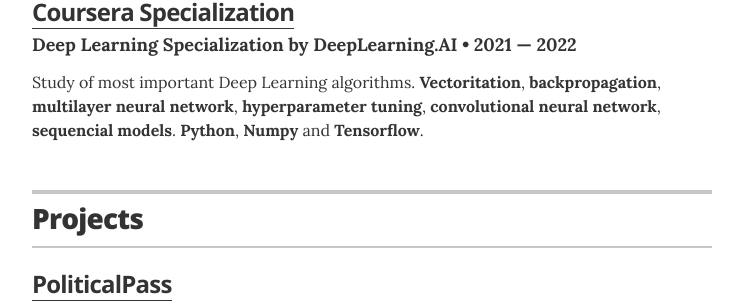
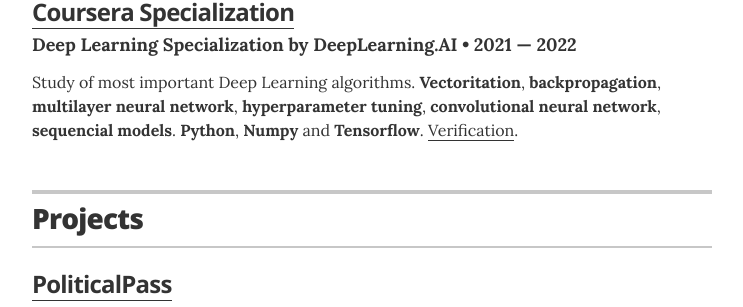
Before and after one commit to rubzip/rubzip.github.io, a Jekyll site: the page built from index.html, in a window 1280 px wide and 900 px high, scrolled down 1051 px. Shown: the part 140-447 px from the top of the window, without its empty margins (268-1011 px from the left). Built offline with Jekyll 4.4.1, drawn with Linux system fonts in a browser that asks for light colours.

Commit message:
Update education.yml

```diff
--- a/_data/education.yml
+++ b/_data/education.yml
@@ -16,4 +16,4 @@
 - degree: Deep Learning Specialization by DeepLearning.AI
   uni: <a href="https://www.coursera.org/specializations/deep-learning">Coursera Specialization</a>
   year: 2021 &mdash; 2022
-  summary: Study of most important Deep Learning algorithms. <b>Vectoritation</b>, <b>backpropagation</b>,<b> multilayer neural network</b>,<b> hyperparameter tuning</b>,<b> convolutional neural network</b>,<b> sequencial models</b>. <b>Python</b>, <b>Numpy</b> and <b>Tensorflow</b>.
+  summary: Study of most important Deep Learning algorithms. <b>Vectoritation</b>, <b>backpropagation</b>,<b> multilayer neural network</b>,<b> hyperparameter tuning</b>,<b> convolutional neural network</b>,<b> sequencial models</b>. <b>Python</b>, <b>Numpy</b> and <b>Tensorflow</b>. <a href="https://coursera.org/verify/specialization/UP6BKXUJWKCV">Verification</a>.
```
